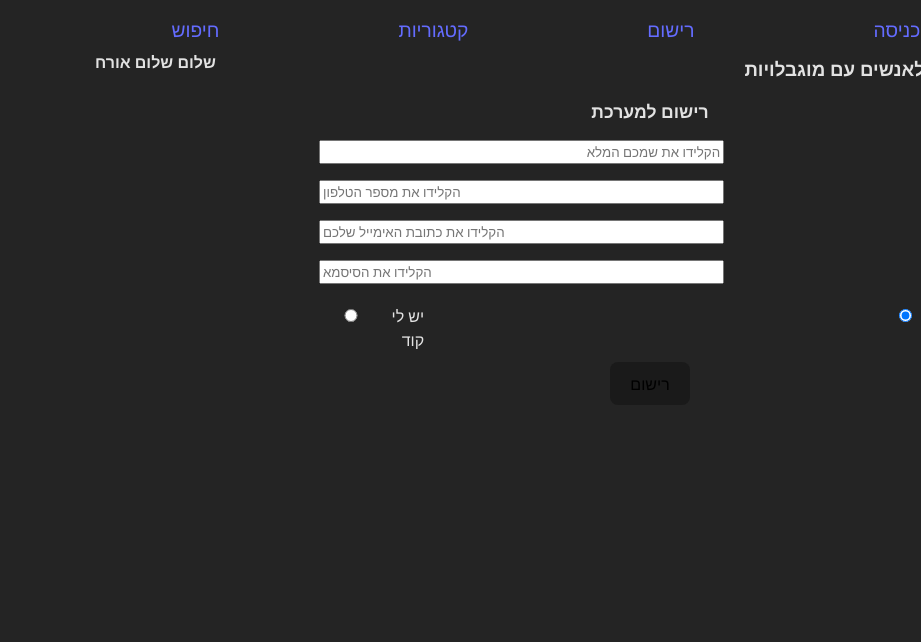
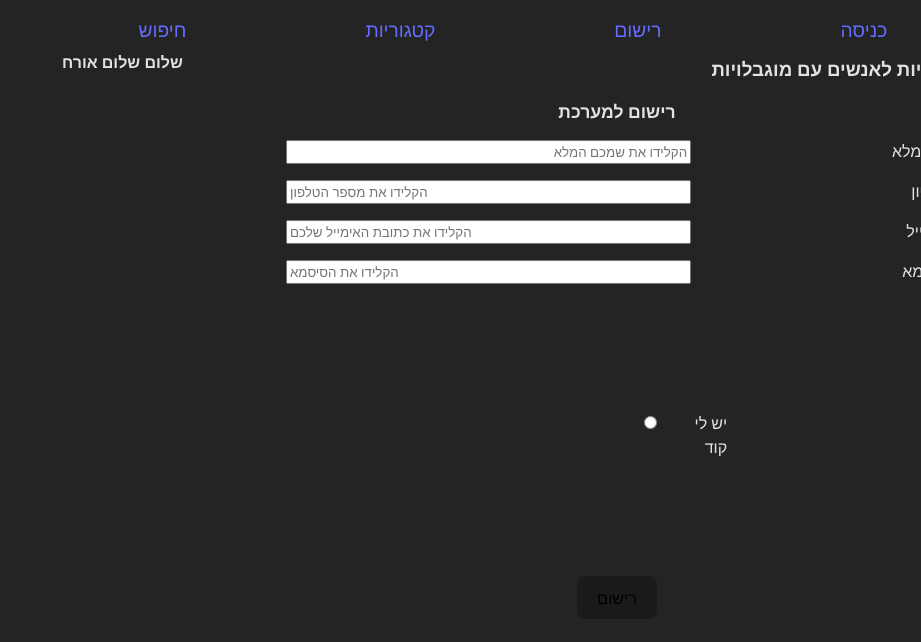
Before and after one commit to liran9080/final-project, a React (Vite) app in the folder frontend/: page /register in a window 1280 px wide. Shown: the top 642 px of the page, without its empty margins (359-1280 px from the left). Built offline with nearby package versions, Linux system fonts and the light colour scheme.

Commit message:
fix css in register

```diff
--- /dev/null
+++ b/frontend/src/css/register.css
@@ -0,0 +1,13 @@
+.registration-code{
+    display: flex;
+    align-items: center ;
+}
+.registration-code div{
+    padding: 10%;
+}
+.registration-code label{
+    width: 60%;
+}
+.registration-code input{
+    width: 40%;
+}
--- a/frontend/src/pages/Register.jsx
+++ b/frontend/src/pages/Register.jsx
@@ -5,6 +5,8 @@ import authApi from "../api/authApi";
 import Message from "../components/Message";
 import PageHead from "../components/PageHead";
 import { useNavigate } from "react-router-dom";
+
+import '../css/register.css'
 
 function Register() {
     const nav = useNavigate()
@@ -53,7 +55,7 @@ function Register() {
                 <InputText id="email" type="email" value={user.email} label="אימייל" placeholder="הקלידו את כתובת האימייל שלכם" onChange={handleChange} rtl={false} />
                 <InputText id="password" type="password" value={user.password} label="סיסמא" placeholder="הקלידו את הסיסמא" onChange={handleChange} rtl={false} />
 
-                <div style={{ display: 'flex', alignItems: 'center' }}>
+                <div className='registration-code' >
                     <InputText id="adminNoCode" name='adminCode' value="false" type="radio" label="אין לי קוד" checked={!hasAdminCode} onChange={handleHasAdminCode} rtl={false} />
                     <InputText id="adminhasCode" name='adminCode' value="true" type="radio" label="יש לי קוד" checked={hasAdminCode} onChange={handleHasAdminCode} rtl={false} />
                     {hasAdminCode && <InputText id="adminCode" value={adminCode} label="קוד" placeholder="הקלידו את הקוד" onChange={handleAdminCode} rtl={false} />}
```
